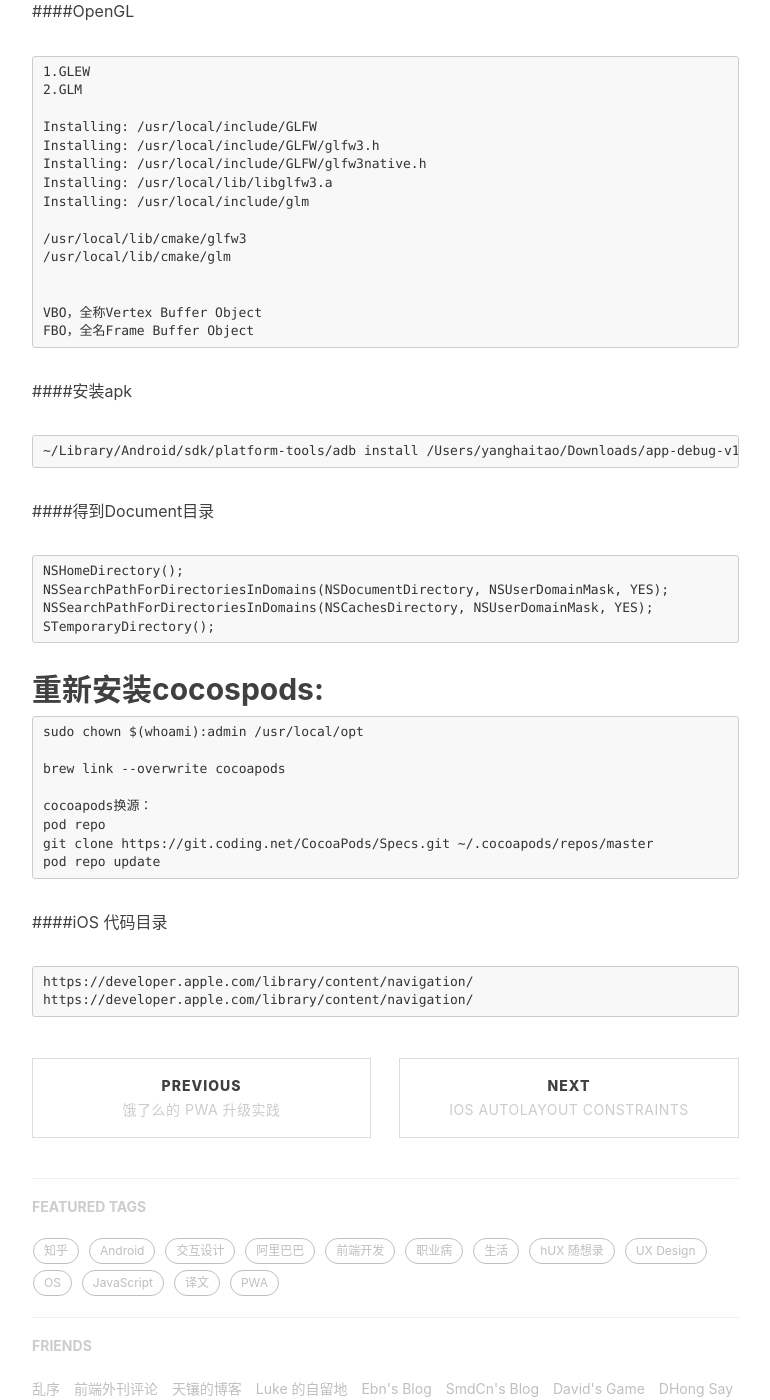
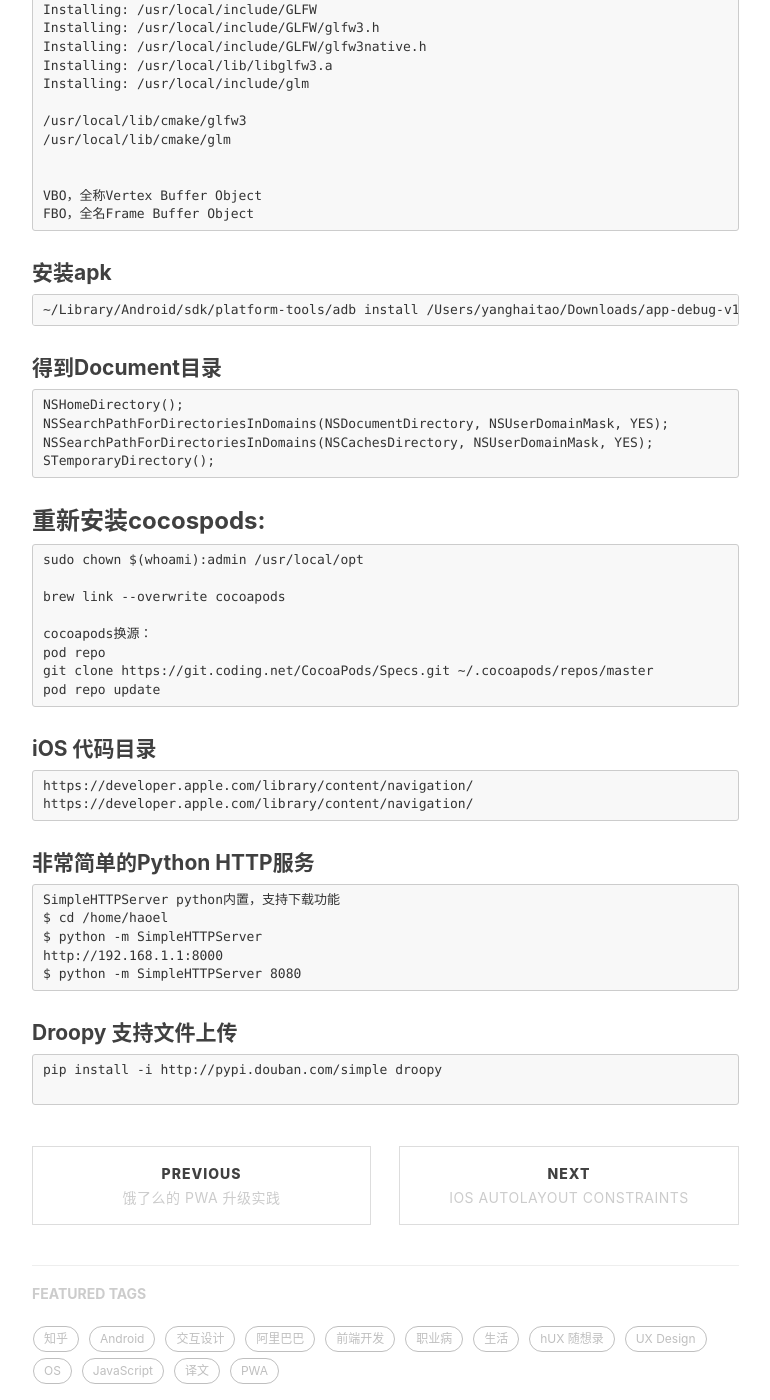
Before and after one commit to haityang/haityang.github.io, a Jekyll site: the page built from _posts/2018-05-24-iOS-UI-Command.markdown, in a window 1280 px wide and 1400 px high, scrolled down 1337 px. Shown: the whole window, without its empty margins (233-1003 px from the left). Built offline with Jekyll 4.4.1, drawn with Linux system fonts in a browser that asks for light colours; nearby versions of some CDN libraries; our own code applies the rules of GitHub Pages for plain Markdown files; comment, search, counter and statistics services are not loaded; some of the changed text lies outside the part shown.

Commit message:
update post

````diff
--- a/_posts/2018-05-24-iOS-UI-Command.markdown
+++ b/_posts/2018-05-24-iOS-UI-Command.markdown
@@ -26,7 +26,7 @@ Privacy - Reminders Usage Description //访问提醒事项
 ```
 
 
-####环境变量：
+#### 环境变量：
 ```
 $(BUILT_PRODUCTS_DIR)
 build成功后的，最终产品路径－－可以在Build Settings参数的Per-configuration Build Products Path项里设置
@@ -41,8 +41,8 @@ $(CURRENT_PROJECT_VERSION)
 当前工程版本号
 ```
 
------------------
-####OpenGL
+
+#### OpenGL
 ```
 1.GLEW
 2.GLM
@@ -61,12 +61,12 @@ VBO，全称Vertex Buffer Object
 FBO，全名Frame Buffer Object
 ```
 
-####安装apk
+#### 安装apk
 ```
 ~/Library/Android/sdk/platform-tools/adb install /Users/yanghaitao/Downloads/app-debug-v1.0.0.14.apk
 ```
 
-####得到Document目录
+#### 得到Document目录
 ```
 NSHomeDirectory();
 NSSearchPathForDirectoriesInDomains(NSDocumentDirectory, NSUserDomainMask, YES);
@@ -87,8 +86,22 @@ git clone https://git.coding.net/CocoaPods/Specs.git ~/.cocoapods/repos/master
 pod repo update
 ```
 
-####iOS 代码目录
+#### iOS 代码目录
 ```
 https://developer.apple.com/library/content/navigation/
 https://developer.apple.com/library/content/navigation/
 ```
+#### 非常简单的Python HTTP服务
+```
+SimpleHTTPServer python内置，支持下载功能
+$ cd /home/haoel
+$ python -m SimpleHTTPServer
+http://192.168.1.1:8000
+$ python -m SimpleHTTPServer 8080
+```
+
+#### Droopy 支持文件上传
+```
+pip install -i http://pypi.douban.com/simple droopy
+
+```
--- a/_posts/2018-05-30-Git操作.markdown
+++ b/_posts/2018-05-30-Git操作.markdown
@@ -1,4 +1,4 @@
-###改写git.io
+### 改写git.io
 ```
 git clone git@github.com:Huxpro/huxblog-boilerplate.git
 cd huxpro.github.io
````
Also changed, not shown: other parts of _posts/2018-05-24-iOS-UI-Command.markdown (+3 -4 lines), _posts/2018-05-28-iOS-Autolayout-Constraints.markdown (+15 -15 lines), _posts/2018-05-30-iOS-文件操作相关.markdown (+9 -9 lines), _posts/2018-05-31-Node-相关操作.markdown (added, +13 -0 lines).
